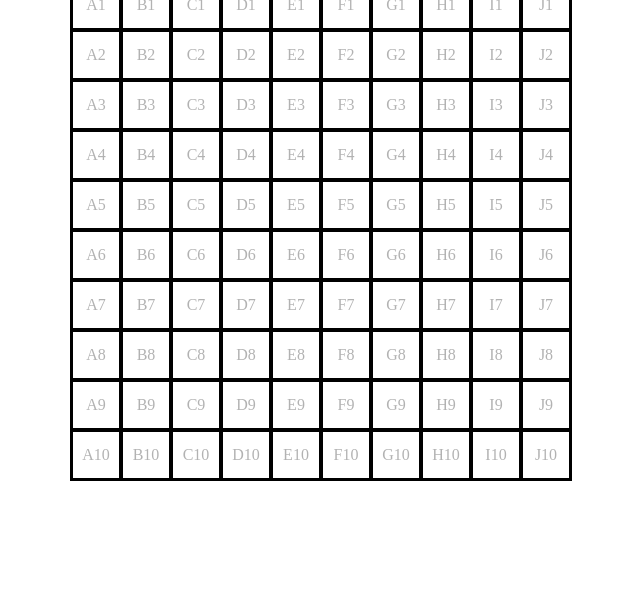
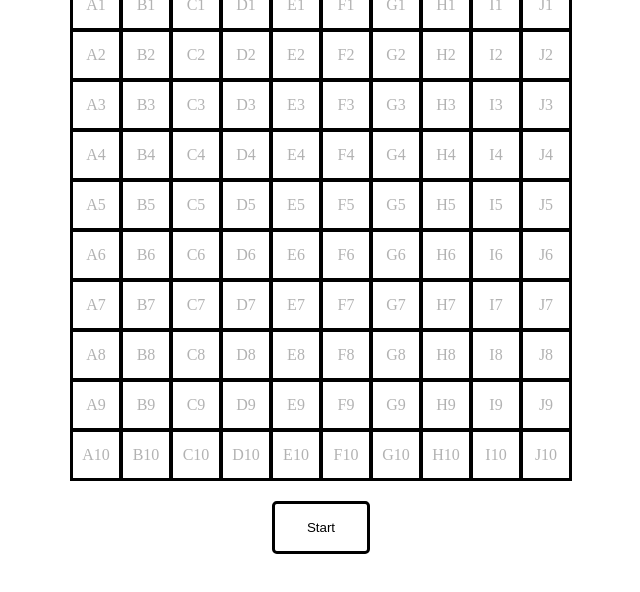
Before and after one commit to dejourford/odin_battleship, a website with bundled scripts: page index.html in a window 1280 px wide. Shown: the part 58-650 px from the top of the page, without its empty margins (319-959 px from the left). Built offline with nearby package versions, Linux system fonts and the light colour scheme.

Commit message:
add button and hover effect for button

```diff
--- a/index.html
+++ b/index.html
@@ -9,6 +9,7 @@
 <body>
     <h1>Battlefield</h1>
     <div id="app"></div>
+    <button class="start-button">Start</button>
     <script src="index.js" type="module"></script>
 </body>
 </html>
--- a/styles.css
+++ b/styles.css
@@ -28,3 +28,19 @@ h1 {
     align-items: center;
     color: rgb(0, 0, 0, 0.3);
 }
+
+/* Start Button */
+.start-button {
+    padding: 1rem 2rem;
+    margin: 20px auto;
+    display: flex;
+    border-radius: 0.3rem;
+    background: none;
+    border: 3px solid black;
+    cursor: pointer;
+}
+
+.start-button:hover {
+    background: black;
+    color: white;
+}
```
